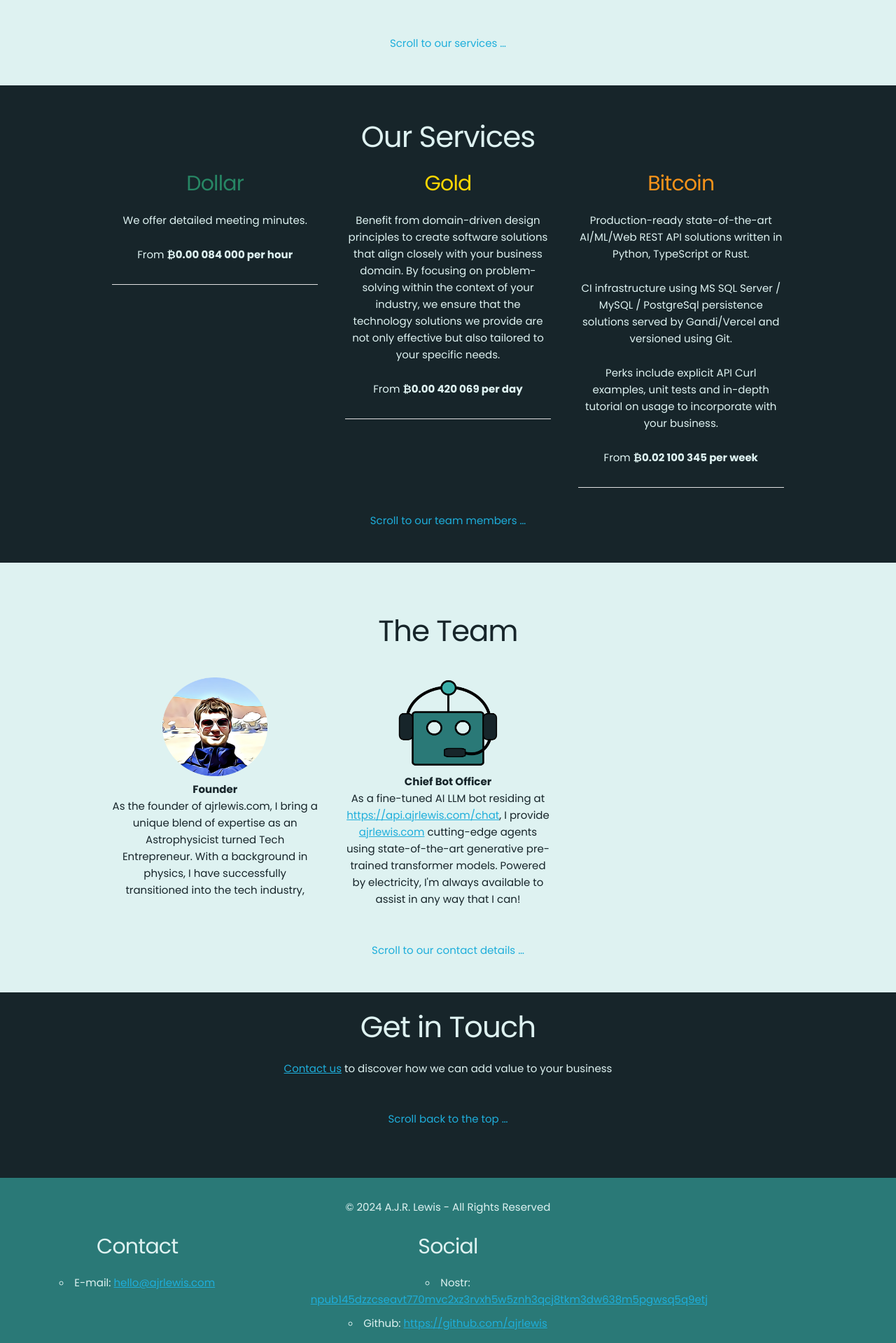
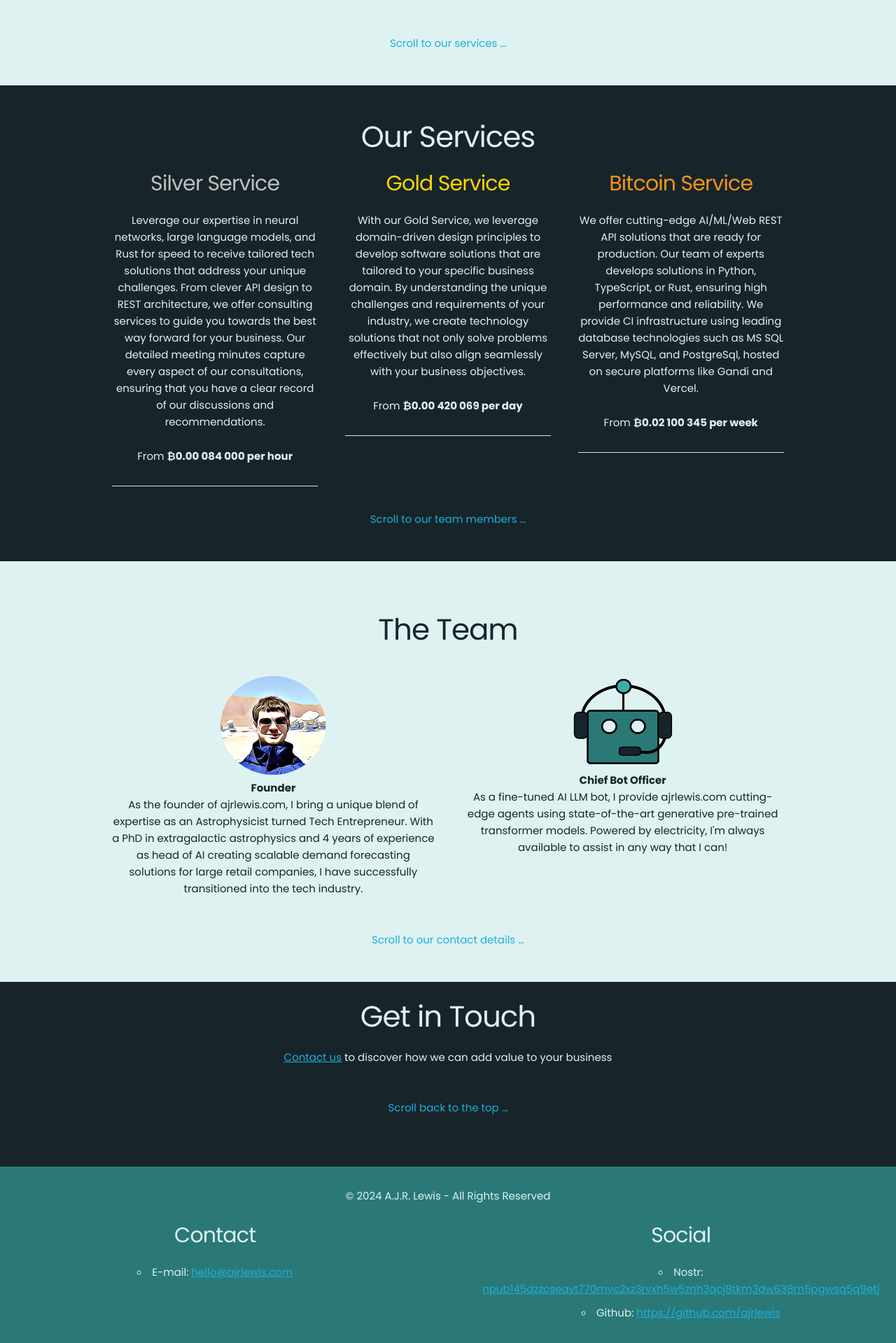
Before and after one commit to ajrlewis/ajrlewis_app, a Flask app: page / in a window 1280 px wide. Shown: the part 713-2632 px from the top of the page at 70% size. Run offline with Flask 3, Linux system fonts and the light colour scheme; parts of the project's set-up code (start-up, migrations or seed data) failed here and were passed over; some libraries are stand-ins or nearby versions.

Commit message:
Updated services and tidied footer.

```diff
--- a/templates/base.html
+++ b/templates/base.html
@@ -116,55 +116,30 @@
   <!-- <br> -->
 
 {% block footer %}
-  <footer>
-      <!-- <br> -->
-      <!-- <br> -->
-      <!-- <br> -->
-      <div class="row">
-        <!-- <div class="four columns"> -->
-     <!--        <h4> Contact</h4>
-            <ul>
-                <li>hello@ajrlewis.com</li>
-            </ul>
- -->
-        <!-- </div>  -->
+<footer>
+    <div class="row">
         <div class="twelve columns">
             &copy; 2024 A.J.R. Lewis - All Rights Reserved
             <br>
             <br>
         </div>
-        <!-- <div class="four columns"> -->
-            <!-- <h4>Soci -->
-            <!-- al</h4>
-            <ul>
-                <li>Nostr</li>
-                <li>Github: <a href="https://github.com/ajrlewis">https://github.com/ajrlewis</a> </li>
-            </ul> -->
-    <!-- </div>  -->
+    </div>
 
       <div class="row">
-        <div class="four columns">
+        <div class="six columns">
             <h4>Contact</h4>
             <ul>
                 <li>E-mail: <a href="mailto:hello@ajrlewis.com">hello@ajrlewis.com</a></li>
             </ul>
-
         </div>
-        <div class="four columns">
-            <!-- &copy; 2024 A.J.R. Lewis - All Rights Reserved -->
-            <!-- <br> -->
-            <!-- <br> -->
-        </div>
-        <div class="four columns">
+        <div class="six columns">
             <h4>Social</h4>
             <ul>
-                <li>Nostr: <a href="">npub145dzzcseavt770mvc2xz3rvxh5w5znh3qcj8tkm3dw638m5pgwsq5q9etj</a></li>
+                <li>Nostr: <a href="https://primal.net/p/npub145dzzcseavt770mvc2xz3rvxh5w5znh3qcj8tkm3dw638m5pgwsq5q9etj", target="_blank">npub145dzzcseavt770mvc2xz3rvxh5w5znh3qcj8tkm3dw638m5pgwsq5q9etj</a></li>
                 <li>Github: <a href="https://github.com/ajrlewis" target="_blank">https://github.com/ajrlewis</a> </li>
             </ul>
+        </div>
     </div>
-</div>
-      <!-- <br> -->
-      <!-- <br> -->
   </footer>
 {% endblock footer %}
 
--- a/templates/index.html
+++ b/templates/index.html
@@ -4,7 +4,6 @@
   <nav>
 <div class="container">
     <ul>
-      <!-- <li><a href="#overview">Overview</a></li> -->
       <li><a href="#services">Services</a></li>
       <li><a href="#team">Team</a></li>
       <li><a href="#contact">Contact</a></li>
@@ -27,9 +26,6 @@
     <br>
     <a href="#services" style="text-decoration: none;">
       Scroll to our services …
-      <!-- Scroll Down
-      <br>
-      <span style="font-size: 45px;">↓</span> -->
     </a>
     <br>
       </div>
@@ -42,37 +38,22 @@
       <h2>Our Services</h2>
       <div class="row">
         <div class="four columns">
-          <h4><span style="color: #278664">Dollar</span></h4>
-          <!-- <h4><span style="color: #C0C0C0">Silver</span></h4> -->
-          <!-- <h4>Silver Service</h4> -->
-          <!-- <h4>Tech Solutions Consulting</h4> -->
-          <!-- <p>Leverage my expertise in neural networks, large language models, and Rust for speed to receive tailored tech solutions that address your unique challenges. From clever API design to REST architecture, I offer consulting services to guide you towards the best way forward for your business.</p> -->
-          <p>We offer detailed meeting minutes.</p>
+          <h4><span style="color: #C0C0C0">Silver Service</span></h4>
+          <p>Leverage our expertise in neural networks, large language models, and Rust for speed to receive tailored tech solutions that address your unique challenges. From clever API design to REST architecture, we offer consulting services to guide you towards the best way forward for your business. Our detailed meeting minutes capture every aspect of our consultations, ensuring that you have a clear record of our discussions and recommendations.</p>
           <p>From <b>₿0.00 084 000 per hour</b></p>
           <hr>
         </div>
         <div class="four columns">
-          <h4><span style="color: gold;">Gold</span></h4>
-          <!-- <h4><span style="color: gold;">Gold</span> Service</h4> -->
-          <!-- <h4>Domain-Driven Design</h4> -->
-          <p>Benefit from domain-driven design principles to create software solutions that align closely with your business domain. By focusing on problem-solving within the context of your industry, we ensure that the technology solutions we provide are not only effective but also tailored to your specific needs.</p>
+          <h4><span style="color: gold;">Gold Service</span></h4>
+          <p>With our Gold Service, we leverage domain-driven design principles to develop software solutions that are tailored to your specific business domain. By understanding the unique challenges and requirements of your industry, we create technology solutions that not only solve problems effectively but also align seamlessly with your business objectives.</p>
           <p>From <b>₿0.00 420 069 per day</b></p>
           <hr>
         </div>
         <div class="four columns">
-          <h4><span style="color: #f7931a;">Bitcoin</span></h4>
-          <!-- <h4>Bitcoin Service</h4> -->
-          <!-- <h4>Custom Tech Services</h4> -->
+          <h4><span style="color: #f7931a;">Bitcoin Service</span></h4>
           <p>
-            Production-ready state-of-the-art AI/ML/Web REST API solutions written in Python, TypeScript or Rust.
+            We offer cutting-edge AI/ML/Web REST API solutions that are ready for production. Our team of experts develops solutions in Python, TypeScript, or Rust, ensuring high performance and reliability. We provide CI infrastructure using leading database technologies such as MS SQL Server, MySQL, and PostgreSql, hosted on secure platforms like Gandi and Vercel.
           </p>
-          <p>
-            CI infrastructure using MS SQL Server / MySQL / PostgreSql persistence solutions served by Gandi/Vercel and versioned using Git.
-          </p>
-          <p>
-            Perks include explicit API Curl examples, unit tests and in-depth tutorial on usage to incorporate with your business.
-          </p>
-          <!-- <p>Whether you need assistance with Python for widely maintainable solutions, neural networks, or large language models, our custom tech services are designed to meet your requirements. Let us help you harness the power of technology to drive innovation and growth in your business.</p> -->
           <p>From <b>₿0.02 100 345 per week</b></p>
           <hr>
         </div>
@@ -81,9 +62,6 @@
 
     <a href="#team" style="text-decoration: none;">
       Scroll to our team members …
-      <!-- Scroll Down
-      <br>
-      <span style="font-size: 45px;">↓</span> -->
     </a>
     <br>
   <br>
@@ -97,37 +75,26 @@
     <div class="container">
       <h2>The Team</h2>
       <div class="row">
-        <div class="four columns">
+        <div class="six columns">
           <img src="/static/img/profile.png" alt="Profile Picture" class="profile" width="150px">
           <br>
           <b>Founder</b>
           <p>
-          As the founder of ajrlewis.com, I bring a unique blend of expertise as an Astrophysicist turned Tech Entrepreneur. With a background in physics, I have successfully transitioned into the tech industry,
-           <!-- combining my scientific knowledge with a deep understanding of technology to deliver innovative solutions. -->
-          <!-- My experience as the Head of AI at itim in London, UK, and as a Web Development / Software Engineer at Gigabyte has equipped me with a diverse skill set in AI development, web development, and software engineering. -->
+As the founder of ajrlewis.com, I bring a unique blend of expertise as an Astrophysicist turned Tech Entrepreneur. With a PhD in extragalactic astrophysics and 4 years of experience as head of AI creating scalable demand forecasting solutions for large retail companies, I have successfully transitioned into the tech industry.
           </p>
-          <!-- <p>
-          I have a passion for problem-solving and a keen eye for detail, which allows me to approach challenges with a fresh perspective and deliver high-quality solutions to my clients. Currently, I am focused on building tools that revolutionize the way businesses operate, with a particular emphasis on lead generation and market analysis using large language models. With proficiency in programming languages such as Rust, Python, and TypeScript, I am dedicated to pushing the boundaries of technology and driving success for my clients through innovative tech solutions.
-          </p> -->
         </div>
-        <div class="four columns">
+        <div class="six columns">
           <img src="/static/img/bot.png" alt="Profile Picture" class="profile" width="150px">
           <br>
           <b>Chief Bot Officer</b>
           <p>
-            As a fine-tuned AI LLM bot residing at
-            <a href="https://api.ajrlewis.com/chat">https://api.ajrlewis.com/chat</a>,
-            I provide <a href="https://ajrlewis.com">ajrlewis.com</a> cutting-edge agents using state-of-the-art generative pre-trained transformer models. Powered by electricity, I'm always available to assist in any way that I can!
+As a fine-tuned AI LLM bot, I provide ajrlewis.com cutting-edge agents using state-of-the-art generative pre-trained transformer models. Powered by electricity, I'm always available to assist in any way that I can!
           </p>
         </div>
-        <div class="four columns"></div>
       </div>
     <br>
     <a href="#contact" style="text-decoration: none;">
       Scroll to our contact details …
-      <!-- Scroll Down -->
-      <!-- <br> -->
-      <!-- <span style="font-size: 45px;">↓</span> -->
     </a>
     <br>
   </div>
@@ -147,18 +114,17 @@
     <br>
     <br>
 
-    <a href="#top" style="text-decoration: none;">
+    <a href="#" style="text-decoration: none;">
       Scroll back to the top …
-      <!-- <span style="font-size: 45px;">↑</span>
-      <br>
-      Back to Top? -->
     </a>
-<br>
+    <br>
+
   </div>
-<br>
-<br>
 
-    <br>
+  <br>
+  <br>
+  <br>
+
 </div>
 
 {% endblock content %}
```
